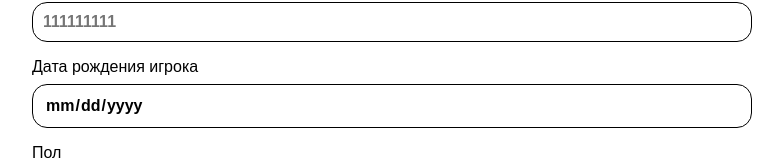
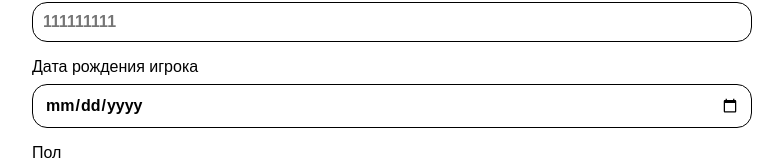
Before and after one commit to ksiim/ace, a React (Vite) app in the folder frontend/: page /registration in a window 1280 px wide. Shown: the part 530-698 px from the top of the page, without its empty margins (248-1031 px from the left). Built offline with nearby package versions, Linux system fonts and the light colour scheme; no server answers.

Commit message:
3rd attempt to fix ios styles

```diff
--- a/frontend/src/pages/Registration/Registration.module.css
+++ b/frontend/src/pages/Registration/Registration.module.css
@@ -246,32 +246,45 @@
 .dateInputWrapper {
   position: relative;
   width: 100%;
-  height: 44px;
 }
 
 .dateInput {
   width: 100%;
-  height: 100%;
+  height: 44px;
   padding: 0 12px;
-  background: transparent;
+  background-color: #fff;
+  border: 1px solid #000000;
+  border-radius: 15px;
   color: #000;
-  position: relative;
-  z-index: 2;
+  font-size: 16px; /* iOS zooms if font size is smaller than 16px */
+  /* Reset iOS styling */
   -webkit-appearance: none;
   appearance: none;
 }
+
+/* Fix for Safari */
 .dateInput::-webkit-date-and-time-value {
-  opacity: 1;
-  color: #000;
+  margin: 0;
+  text-align: left;
 }
+
+/* Custom calendar icon position */
 .dateInput::-webkit-calendar-picker-indicator {
   position: absolute;
-  right: 0;
-  top: 0;
-  width: 100%;
-  height: 100%;
-  opacity: 0;
+  right: 12px;
+  top: 50%;
+  transform: translateY(-50%);
+  opacity: 1;
   cursor: pointer;
 }
 
+/* For iOS specifically */
+@supports (-webkit-touch-callout: none) {
+  .dateInput {
+    line-height: 44px; /* Helps with vertical alignment */
+    padding-top: 0;
+    padding-bottom: 0;
+  }
+}
+
 /*# sourceMappingURL=Registration.module.css.map */
--- a/frontend/src/pages/Registration/Registration.module.scss
+++ b/frontend/src/pages/Registration/Registration.module.scss
@@ -263,36 +263,44 @@
 .dateInputWrapper {
   position: relative;
   width: 100%;
-  height: 44px; // Фиксированная высота для iOS
 }
 
 .dateInput {
   width: 100%;
-  height: 100%;
+  height: 44px;
   padding: 0 12px;
-  background: transparent;
-  color: #000; // Всегда черный текст
-  position: relative;
-  z-index: 2;
+  background-color: #fff;
+  border: 1px solid #000000;
+  border-radius: 15px;
+  color: #000;
+  font-size: 16px; /* iOS zooms if font size is smaller than 16px */
 
-  // Сбрасываем дефолтные стили iOS
+  /* Reset iOS styling */
   -webkit-appearance: none;
   appearance: none;
+}
 
-  // Фикс для Safari
-  &::-webkit-date-and-time-value {
-    opacity: 1;
-    color: #000;
-  }
+/* Fix for Safari */
+.dateInput::-webkit-date-and-time-value {
+  margin: 0;
+  text-align: left;
+}
 
-  // Скрываем нативную иконку календаря
-  &::-webkit-calendar-picker-indicator {
-    position: absolute;
-    right: 0;
-    top: 0;
-    width: 100%;
-    height: 100%;
-    opacity: 0;
-    cursor: pointer;
+/* Custom calendar icon position */
+.dateInput::-webkit-calendar-picker-indicator {
+  position: absolute;
+  right: 12px;
+  top: 50%;
+  transform: translateY(-50%);
+  opacity: 1;
+  cursor: pointer;
+}
+
+/* For iOS specifically */
+@supports (-webkit-touch-callout: none) {
+  .dateInput {
+    line-height: 44px; /* Helps with vertical alignment */
+    padding-top: 0;
+    padding-bottom: 0;
   }
 }
--- a/frontend/src/pages/Registration/Registration.tsx
+++ b/frontend/src/pages/Registration/Registration.tsx
@@ -450,17 +450,21 @@ const Registration: React.FC = () => {
             {type === 'date' ? (
               <div className={styles.dateInputWrapper}>
                 <input
-                  type="date" // Начинаем с type="text"
+                  type="date"
                   name="birth_date"
                   value={formData.birth_date}
                   onChange={handleChange}
                   className={`${styles.input} ${styles.dateInput}`}
                   max={new Date().toISOString().split('T')[0]}
                   onFocus={(e) => {
-                    e.target.type = 'date'; // Меняем на date при фокусе
-                    e.target.style.color = '#000';
+                    e.target.type = 'date';
+                    // Don't change styling on focus for iOS
+                    if (!(/iPad|iPhone|iPod/.test(navigator.userAgent))) {
+                      e.target.style.color = '#000';
+                    }
                   }}
-                  placeholder=" " // Важно: пробел вместо пустой строки
+                  // Use pattern for better mobile compatibility
+                  pattern="\d{4}-\d{2}-\d{2}"
                 />
               </div>
             ) : (
```
Also changed, not shown: 1 other file (tests, documents, lock files or other folders).
